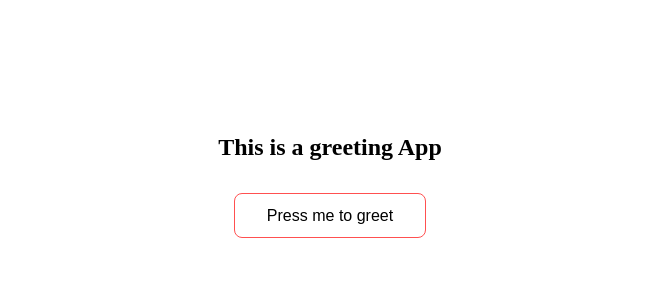
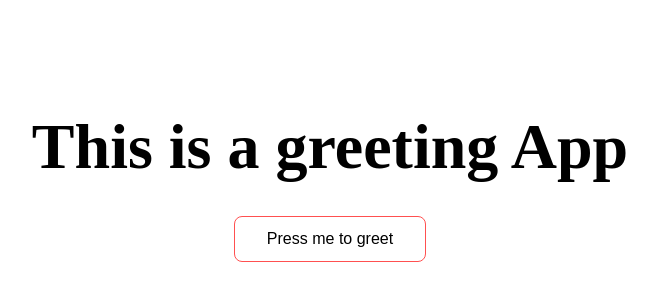
Before and after one commit to belalgamal46/hello-react-front-end, a React (Vite) app: page / in a window 1280 px wide. Shown: the part 214-514 px from the top of the page, without its empty margins (310-967 px from the left). Built offline with nearby package versions, Linux system fonts and the light colour scheme.

Commit message:
Update home page component

```diff
--- a/src/components/pages/homePage/HomePage.jsx
+++ b/src/components/pages/homePage/HomePage.jsx
@@ -10,7 +10,7 @@ function HomePage() {
   };
   return (
     <section id={styles['home-container']}>
-      <h1>This is a greeting App</h1>
+      <h1 className={styles['home-title']}>This is a greeting App</h1>
       <button type="button" onClick={handleClick}>
         Press me to greet
       </button>
```
